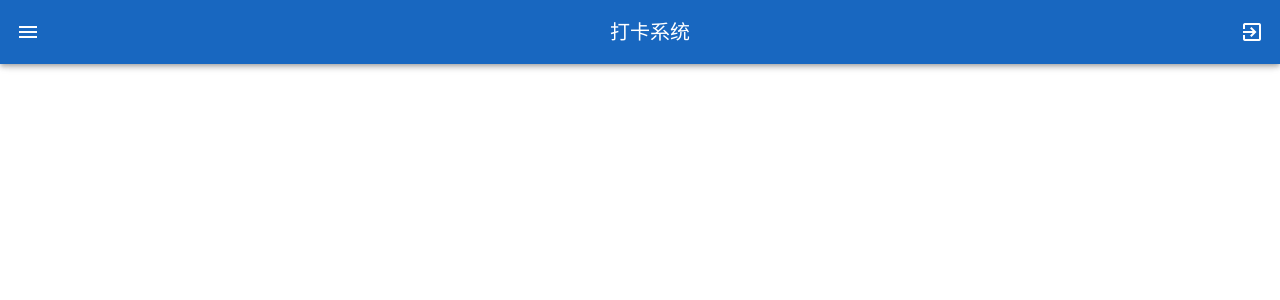
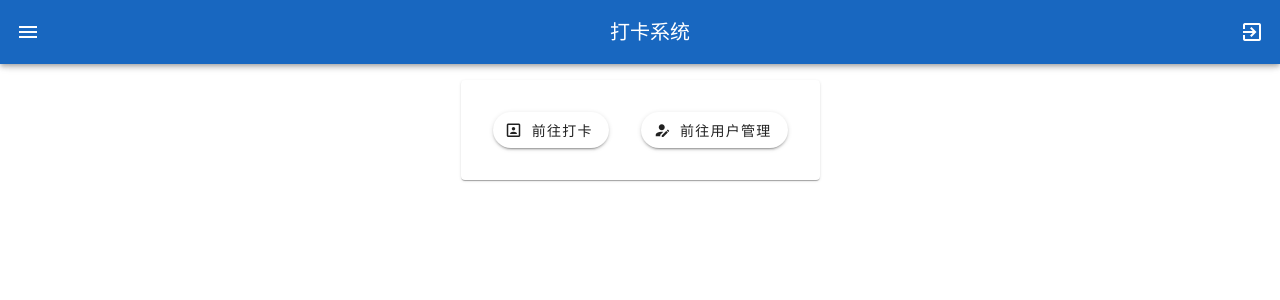
Before and after one commit to Face125recog/CheckInFrontend, a Vue app: page / in a window 1280 px wide. Shown: the top 300 px of the page. Built offline with nearby package versions, Linux system fonts and the light colour scheme.

Commit message:
:recycle: 调整组件

```diff
--- a/src/pages/Home.vue
+++ b/src/pages/Home.vue
@@ -1,8 +1,34 @@
 <script lang="ts" setup>
+import {useRouter} from "vue-router";
 
+defineProps<{
+  requireAuthorize: () => Promise<string>
+}>()
+
+const router = useRouter()
 </script>
 
 <template>
+  <v-container class="d-flex justify-center">
+    <v-card>
+      <v-card-text>
+        <v-btn
+          class="rounded-xl ma-4"
+          prepend-icon="mdi mdi-account-box-outline"
+          @click="router.push('/check_in')"
+        >
+          前往打卡
+        </v-btn>
+        <v-btn
+          class="rounded-xl ma-4"
+          prepend-icon="mdi mdi-account-edit"
+          @click="router.push('/admin')"
+        >
+          前往用户管理
+        </v-btn>
+      </v-card-text>
+    </v-card>
+  </v-container>
 </template>
 
 <style scoped>
--- a/src/pages/UserManagerPage.vue
+++ b/src/pages/UserManagerPage.vue
@@ -1,9 +1,15 @@
 <template>
-  <user-list />
+  <user-list
+    :manager="FrontUserManager.getInstance()"
+    :require-authorize="requireAuthorize"
+  />
   <!--  <check-in-history />-->
 </template>
 
 <script lang="ts" setup>
 
 import UserList from "../components/userManage/UserList.vue";
+import {FrontUserManager} from "../service/impls/frontUserManager.ts";
+
+const {requireAuthorize} = defineProps<{ requireAuthorize: () => Promise<string> }>()
 </script>
```
Also changed, not shown: src/components/HelloWorld.vue (deleted, +0 -49 lines).
